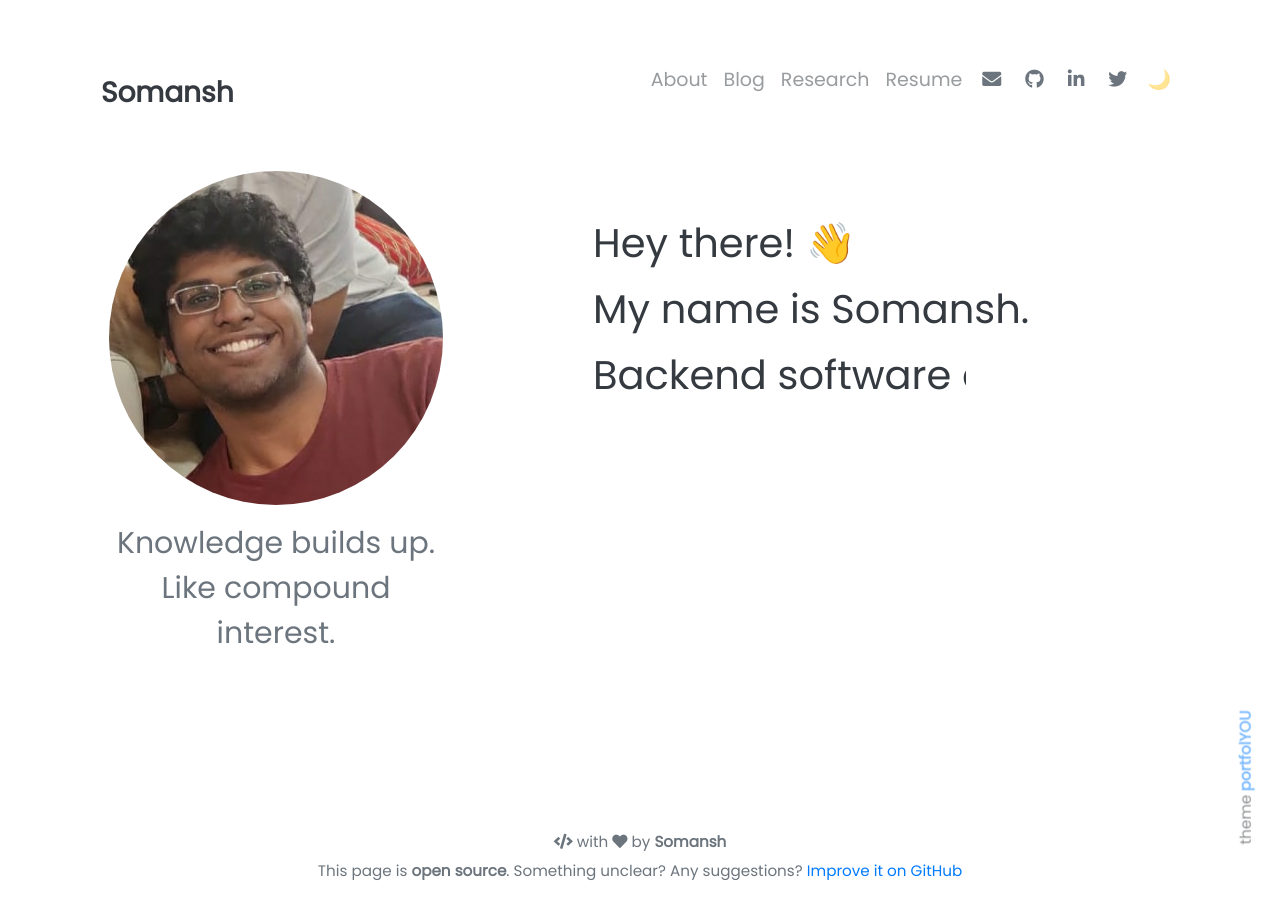
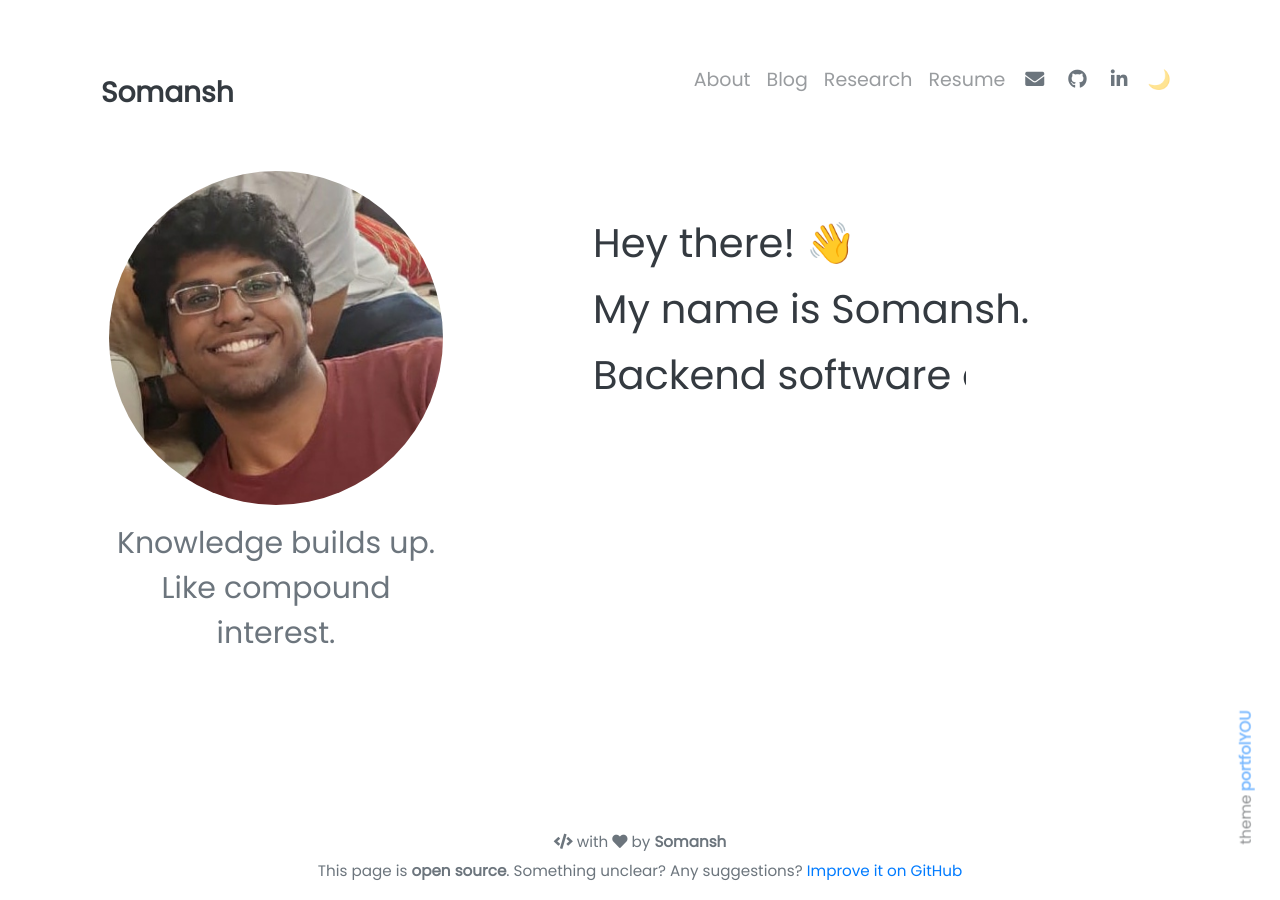
Before and after one commit to somanshreddy/somanshreddy.github.io, a Jekyll site: the page built from pages/index.md, in a window 1280 px wide. Built offline with Jekyll 4.4.1, drawn with Linux system fonts in a browser that asks for light colours; nearby versions of some CDN libraries; emoji names are drawn with the system emoji font.

```diff
--- a/_config.yml
+++ b/_config.yml
@@ -40,7 +40,7 @@ author:
 # stackoverflow     : your_user_id
 # tumblr            : your_username.tumblr.com
 # twitch            : your_username
-  twitter           : ASomansh
+# twitter           : ASomansh
 # vimeo             : your_username
 # youtube           : your_channel_name
 # keybase           : your_username
```
